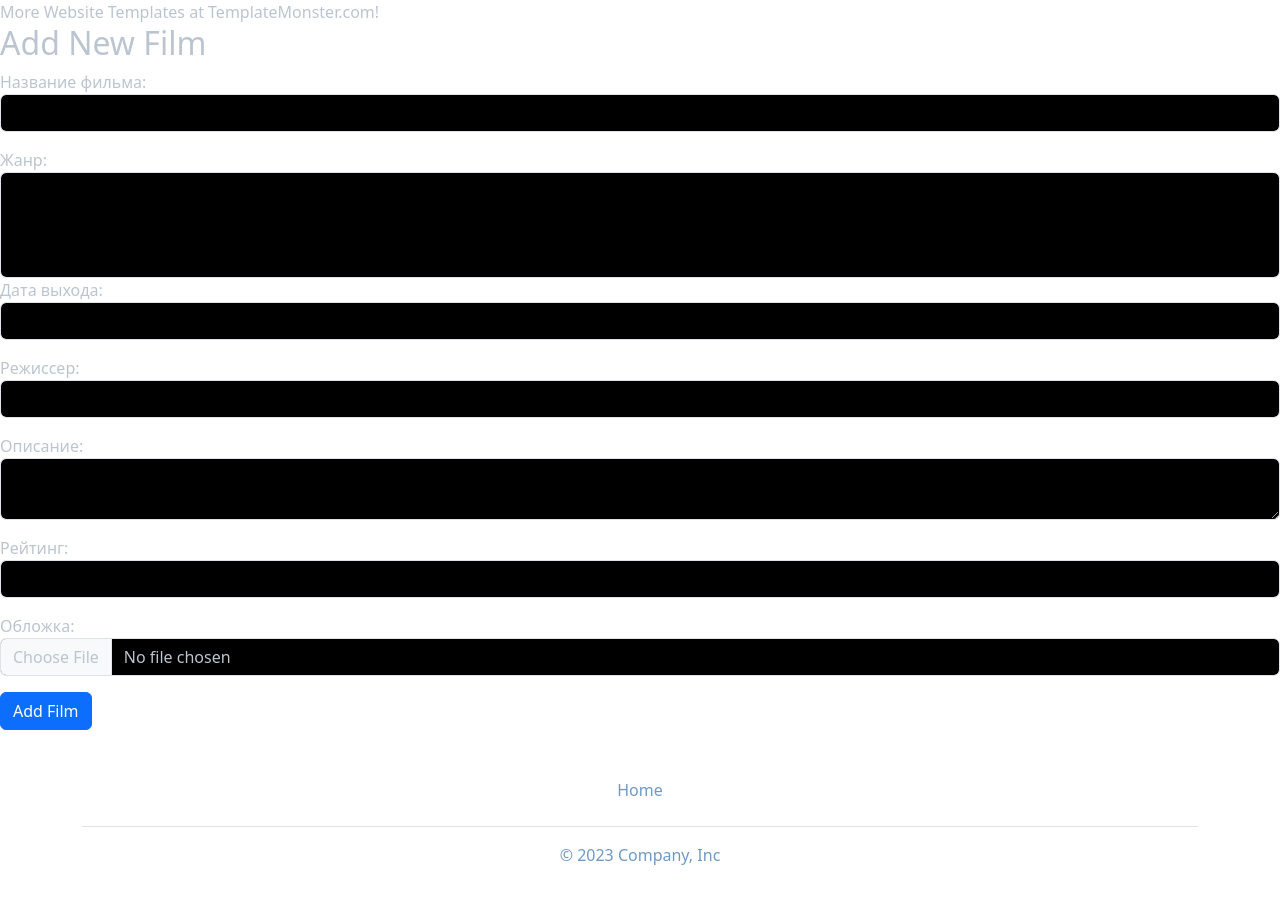
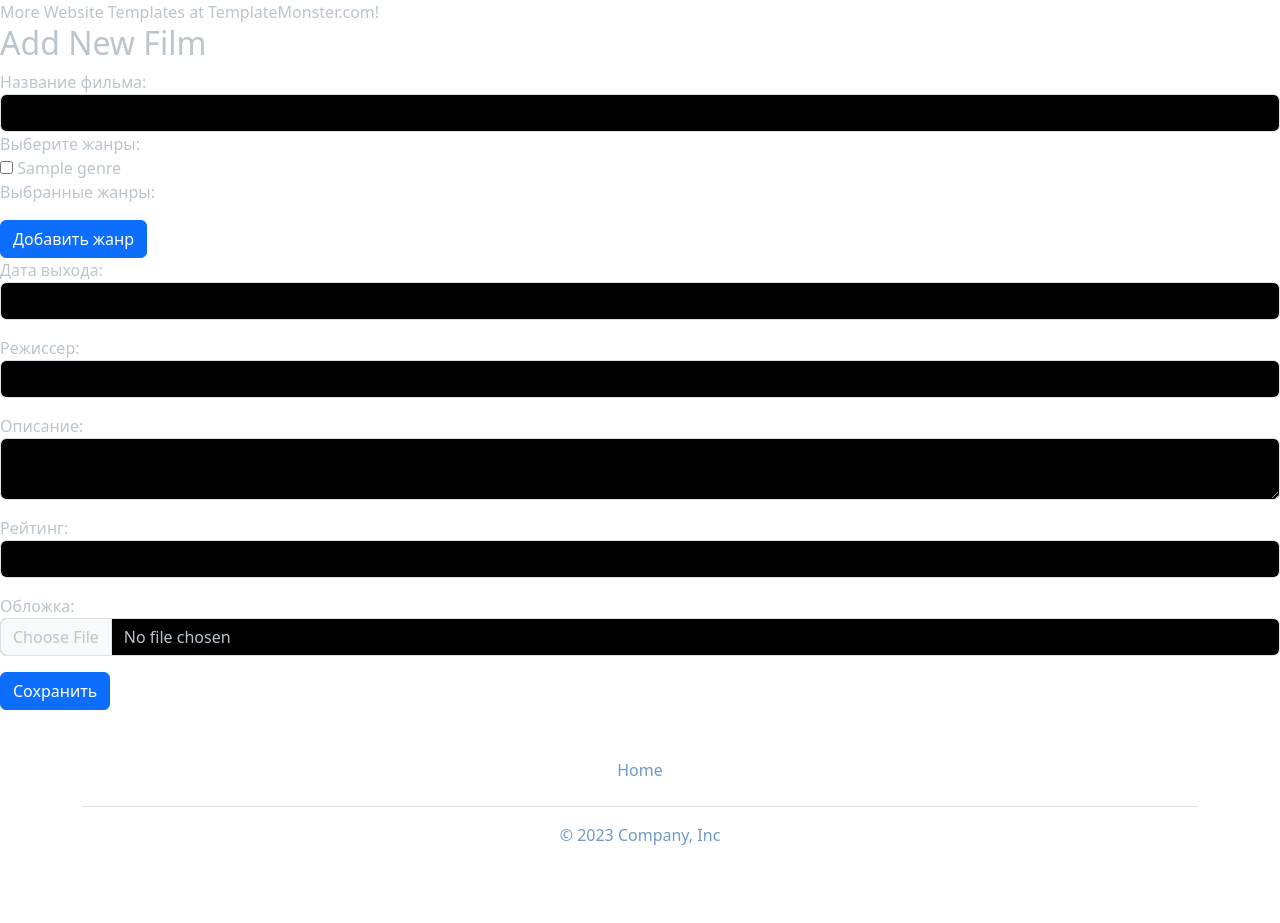
Before and after one commit to nicksetrakov/flask_film, a Flask app: page /add-film in a window 1280 px wide. Shown: the part 72-995 px from the top of the page. After the commit the page ends 917 px from the top, so only its background shows below. Run offline with Flask 3, Linux system fonts and the light colour scheme; a user stored in the database is signed in; tables that the repository leaves empty hold one stand-in row (values such as "Sample post"); lists and menus that the app fills with data are empty; some libraries are stand-ins or nearby versions.

```diff
--- a/app/__init__.py
+++ b/app/__init__.py
@@ -16,5 +16,6 @@ manager = LoginManager(app)
 
 from app import models, routes, admin
 
+
 with app.app_context():
     db.create_all()
--- a/app/forms.py
+++ b/app/forms.py
@@ -1,5 +1,5 @@
 from wtforms import BooleanField, StringField, PasswordField, validators, SubmitField, TextAreaField, FloatField, \
-    IntegerField, SelectField, FileField, SelectMultipleField
+    IntegerField, SelectField, FileField, SelectMultipleField, widgets
 from flask_wtf import FlaskForm
 from wtforms.validators import DataRequired, Email, Length, EqualTo, ValidationError, NumberRange
 from app.models import User
@@ -35,7 +35,8 @@ class MessageForm(FlaskForm):
 
 class FilmForm(FlaskForm):
     title = StringField('Название фильма:', validators=[DataRequired()])
-    genres = SelectMultipleField('Жанр:', coerce=int)
+    genres = SelectMultipleField('Жанр:', choices=[], coerce=int, option_widget=widgets.CheckboxInput(),
+                                 widget=widgets.ListWidget(prefix_label=False), render_kw={'size': 5})
     release_year = IntegerField('Дата выхода:', validators=[DataRequired(), NumberRange(min=1800, max=2100)])
     director = StringField('Режиссер:', validators=[DataRequired()])
     description = TextAreaField('Описание:')
@@ -44,7 +45,7 @@ class FilmForm(FlaskForm):
 
     def validate_poster(self, field):
         if field.data and not allowed_file(field.data.filename):
-            raise ValidationError('Неверный формат файла. Доустпные форматы: png, jpg, jpeg, gif')
+            raise ValidationError('Неверный формат файла. Доступные форматы: png, jpg, jpeg, gif')
 
 
 class LoginForm(FlaskForm):
--- a/app/routes.py
+++ b/app/routes.py
@@ -46,6 +46,8 @@ def registration():
 @login_required
 def add_film():
     form = FilmForm()
+    available_genres = Genre.query.all()  # Получить все доступные жанры из базы данных
+    form.genres.choices = [(genre.id, genre.name) for genre in available_genres]
     if request.method == 'POST' and form.validate_on_submit():
         new_film = Film(
             name=form.title.data,
@@ -67,14 +69,16 @@ def add_film():
             poster.save(poster_path)
             new_film.poster = unique_filename
             selected_genres = Genre.query.filter(Genre.id.in_(form.genres.data)).all()
+            print(selected_genres)
+            print(form.genres.data)
             new_film.genres.extend(selected_genres)
         try:
             db.session.add(new_film)
             db.session.commit()
-            return redirect(url_for('index'))
-        except:
-            flash('Произошла ошибка')
-    return render_template('add_film.html', form=form)
+            return redirect(url_for('film_page', film_name=new_film.translit_name))
+        except Exception as e:
+            flash(f'Произошла ошибка: {str(e)}')
+    return render_template('add_film.html', form=form, available_genres=available_genres)
 
 
 @app.route('/edit_film/<int:film_id>', methods=['GET', 'POST'])
@@ -89,7 +93,7 @@ def edit_film(film_id):
         form.populate_obj(film)
         try:
             db.session.commit()
-            return redirect(url_for('film_page', film_id=film_id))
+            return redirect(url_for('film_page', film_name=film.translit_name))
         except:
             flash('Произошла ошибка')
     return render_template('edit_film.html', form=form, film=film)
@@ -128,9 +132,7 @@ def login():
                 return redirect(url_for('index'))
             return redirect(next_page)
         else:
-            flash('Логин либо пароль не правильны')
-    else:
-        flash('Заполните поля')
+            flash('Неправильное имя пользователя или пароль', 'danger')
     return render_template('login.html', form=form)
 
 
--- a/app/templates/add_film.html
+++ b/app/templates/add_film.html
@@ -12,7 +12,7 @@
                     <h2>Add New Film</h2>
                     <form method="POST" enctype="multipart/form-data">
                         {{ form.hidden_tag() }}
-                        <div class="mb-3">
+                        <div class="form-group">
                             {{ form.title.label() }}
                             {{ form.title(class="form-control") }}
                             {% for error in form.title.errors %}
@@ -20,12 +20,21 @@
                             {% endfor %}
                         </div>
                         <div class="form-group">
-                            {{ form.genres.label }}
-                            {{ form.genres(class="form-control", multiple="multiple") }}
-                            {% for error in form.genres.errors %}
-                            <div class="alert alert-danger">{{ error }}</div>
-                            {% endfor %}
+                            <label>Выберите жанры:</label>
+                            <div>
+                                {% for genre_id, genre_name in form.genres.choices %}
+                                <label class="checkbox-inline">
+                                    <input type="checkbox" name="genres" value="{{ genre_id }}">
+                                    {{ genre_name }}
+                                </label>
+                                {% endfor %}
+                            </div>
                         </div>
+                        <div id="selected-genres" class="mb-3">
+                            Выбранные жанры:
+                            <ul id="selected-genres-list"></ul>
+                        </div>
+                        <button type="button" id="add_genre" class="btn btn-primary">Добавить жанр</button>
                         <div class="mb-3">
                             {{ form.release_year.label() }}
                             {{ form.release_year(class="form-control") }}
@@ -66,11 +75,39 @@
                         </div>
 
 
-                        <button type="submit" class="btn btn-primary">Add Film</button>
+                        <button type="submit" class="btn btn-primary">Сохранить</button>
                     </form>
                 </div>
             </div>
         </div>
     </div>
 </div>
+<script src="https://code.jquery.com/jquery-3.6.0.min.js"></script>
+<script>
+    document.addEventListener('DOMContentLoaded', function () {
+        const checkboxes = document.querySelectorAll('input[type="checkbox"]');
+        const selectedGenresList = document.getElementById('selected-genres-list');
+
+        checkboxes.forEach(function (checkbox) {
+            checkbox.addEventListener('change', function () {
+                const selectedGenreId = checkbox.value;
+                const selectedGenreName = checkbox.parentElement.textContent.trim();
+
+                if (checkbox.checked) {
+                    const listItem = document.createElement('li');
+                    listItem.textContent = selectedGenreName;
+                    selectedGenresList.appendChild(listItem);
+                } else {
+                    // Если флажок снят, удалите соответствующий жанр из списка выбранных
+                    const genreItems = selectedGenresList.querySelectorAll('li');
+                    genreItems.forEach(function (item) {
+                        if (item.textContent === selectedGenreName) {
+                            item.remove();
+                        }
+                    });
+                }
+            });
+        });
+    });
+</script>
 {% endblock %}
--- /dev/null
+++ b/app/templates/admin/index.html
@@ -0,0 +1,5 @@
+{% extends 'admin/master.html' %}
+
+{% block body %}
+  <p>Hello world</p>
+{% endblock %}
--- a/app/templates/base.html
+++ b/app/templates/base.html
@@ -9,6 +9,7 @@
         body { --bs-body-color: #bbc5cf; }
        .form-control { --bs-body-bg: #000; }
        .text-body-secondary { --bs-secondary-color: rgb(109 154 199); }
+
 
     </style>
 </head>
@@ -33,6 +34,9 @@
             </form>
 
             <div class="text-end">
+                {% if current_user.is_authenticated and current_user.username == 'admin' %}
+                <a href="{{ url_for('admin.index') }}" class="btn btn-outline-light me-2">Административная панель</a>
+                {% endif %}
                 {% if current_user.is_authenticated %}
                 <a href="{{ url_for('logout') }}" class="btn btn-outline-light me-2">Logout</a>
                 {% else %}
@@ -56,7 +60,8 @@
 <div class="container">
     <footer class="py-3 my-4">
         <ul class="nav justify-content-center border-bottom pb-3 mb-3">
-            <li class="nav-item"><a href="{{ url_for('index') }}" class="nav-link px-2 text-body-secondary">Home</a></li>
+            <li class="nav-item"><a href="{{ url_for('index') }}" class="nav-link px-2 text-body-secondary">Home</a>
+            </li>
         </ul>
         <p class="text-center text-body-secondary">© 2023 Company, Inc</p>
     </footer>
--- a/app/templates/film.html
+++ b/app/templates/film.html
@@ -13,6 +13,9 @@
             <!-- Год выхода фильма -->
             <p><strong>Год выхода:</strong> {{ film.release_year }} </p>
             <p><strong>Рейтинг:</strong> {{ film.rating }} </p>
+            <p><strong>Жанр:</strong> {% for genre in film.genres %}
+            {{ genre }},
+            {% endfor %}</p>
             <!-- Описание фильма -->
             <p><strong>Описание:</strong> {{ film.description }} </p>
         </div>
```
Also changed, not shown: app/admin.py (deleted, +0 -12 lines), app/admin/admin.py (added, +27 -0 lines), app/models.py (+10 -6 lines), app/admin/__init__.py (added).
